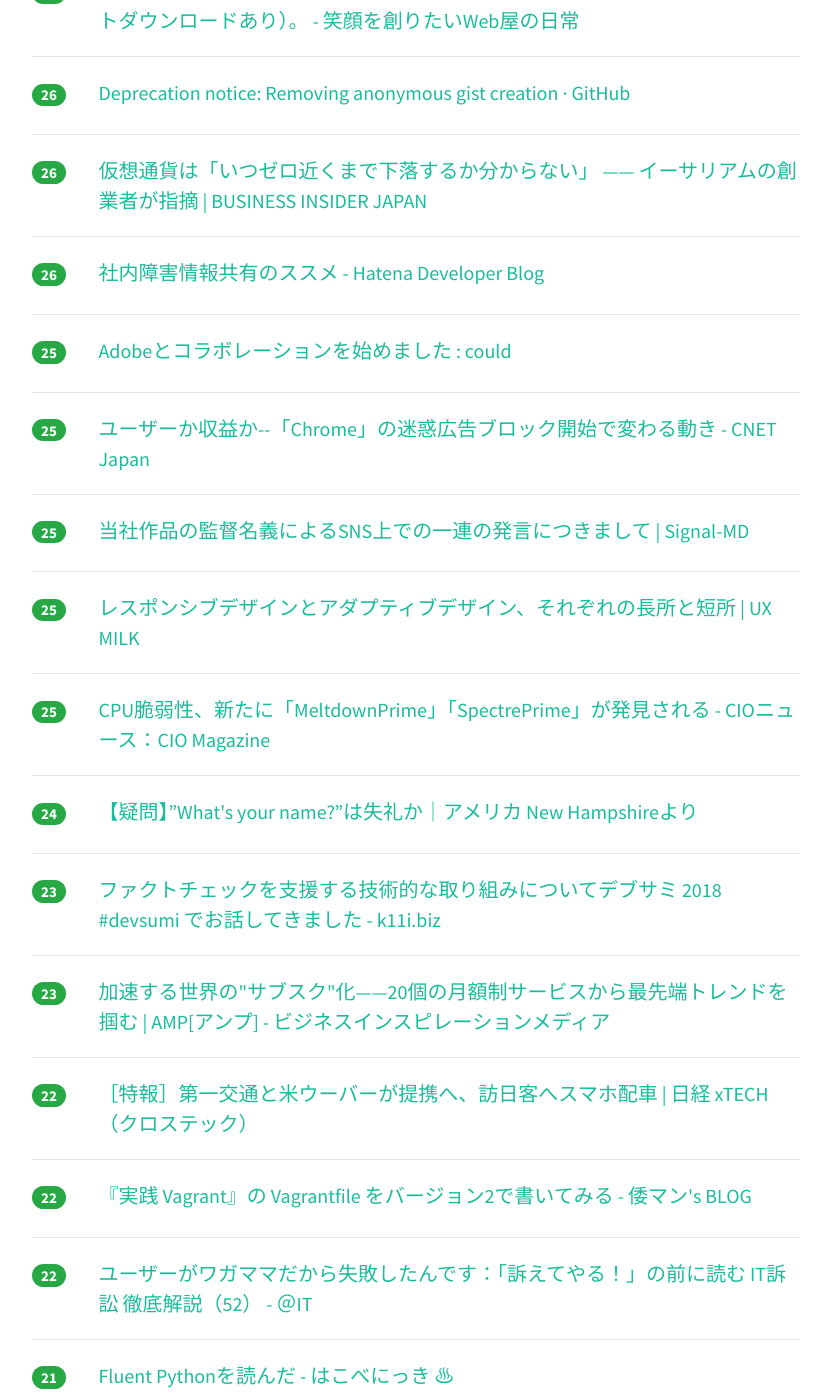
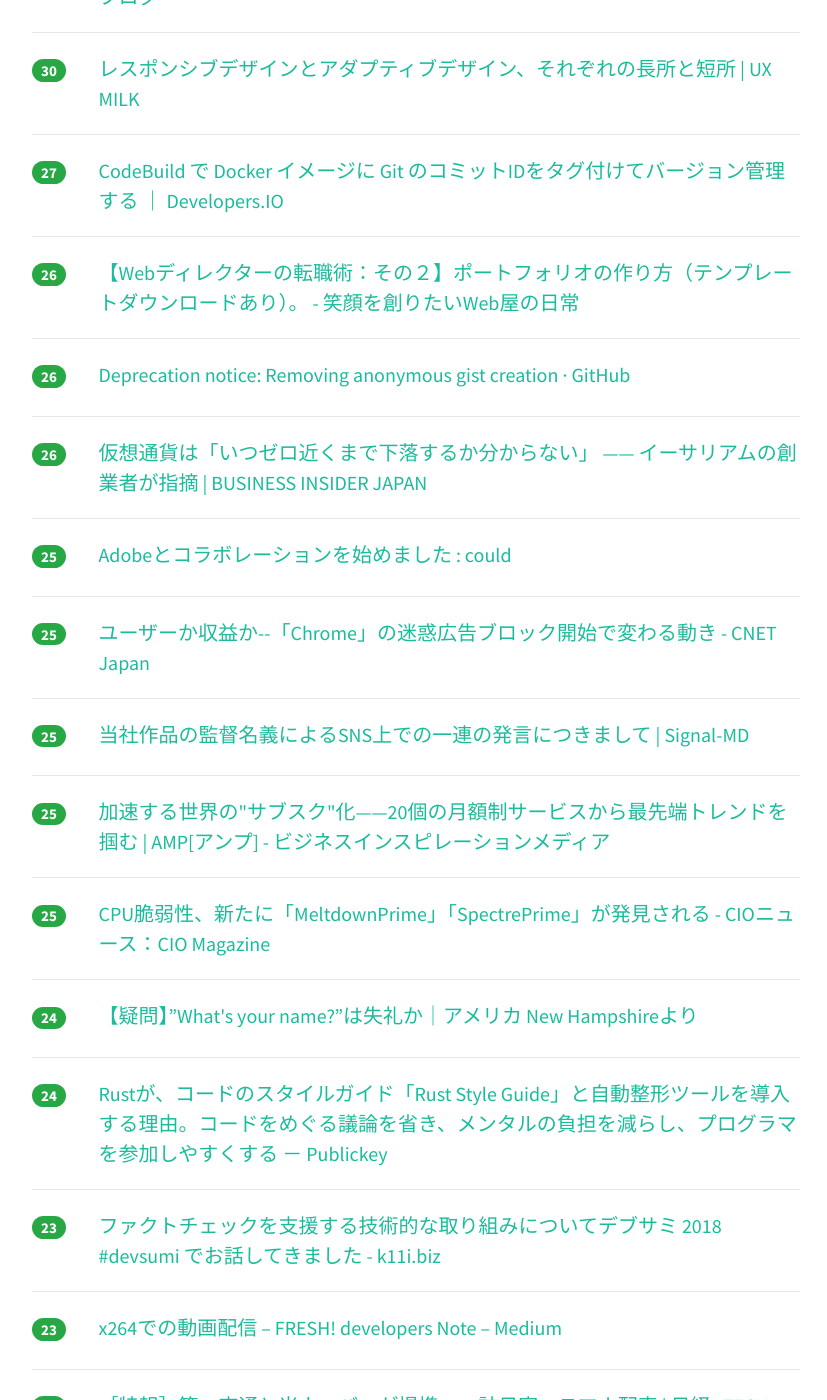
Before and after one commit to yatta47/hatena-matome-site, a Jekyll site: the page built from _posts/2018-02-19-hatena.md, in a window 1280 px wide and 1400 px high, scrolled down 3776 px. Shown: the whole window, without its empty margins (224-1051 px from the left). Built offline with Jekyll 4.4.1, drawn with Linux system fonts in a browser that asks for light colours; nearby versions of some CDN libraries; some of the changed text lies outside the part shown.

Commit message:
Updated 2018-02-19

```diff
--- a/_posts/2018-02-19-hatena.md
+++ b/_posts/2018-02-19-hatena.md
@@ -67,6 +67,11 @@ tags: [it-hotentry]
 </div>
 <hr>
 <div class="row">
+<div class="col-1"><span class="badge badge-pill badge-success h2">81</span></div>
+<div class="col-11"><a href='http://developer.hatenastaff.com/entry/2018/02/19/180000' target='_blank'>社内障害情報共有のススメ - Hatena Developer Blog</a></div>
+</div>
+<hr>
+<div class="row">
 <div class="col-1"><span class="badge badge-pill badge-success h2">74</span></div>
 <div class="col-11"><a href='https://www.suzukikenichi.com/blog/keynote-at-amp-conf-2018/' target='_blank'>2018年の AMP はどう進化するのか？ AMP Conf 2018基調講演レポート | 海外SEO情報ブログ</a></div>
 </div>
@@ -74,6 +79,11 @@ tags: [it-hotentry]
 <div class="row">
 <div class="col-1"><span class="badge badge-pill badge-success h2">68</span></div>
 <div class="col-11"><a href='http://jp.techcrunch.com/2018/02/16/2018-02-15-mongodb-gets-support-for-multi-document-acid-transactions/' target='_blank'>MongoDBがマルチドキュメントのACIDトランザクションをサポート、三年がかりの大工事で | TechCrunch Japan</a></div>
+</div>
+<hr>
+<div class="row">
+<div class="col-1"><span class="badge badge-pill badge-success h2">64</span></div>
+<div class="col-11"><a href='https://k-tai.watch.impress.co.jp/docs/news/1107064.html' target='_blank'>電源・配線不要でトイレの「満室」表示するIoT、二条城で実験運用も - ケータイ Watch</a></div>
 </div>
 <hr>
 <div class="row">
@@ -177,6 +187,11 @@ tags: [it-hotentry]
 </div>
 <hr>
 <div class="row">
+<div class="col-1"><span class="badge badge-pill badge-success h2">30</span></div>
+<div class="col-11"><a href='http://uxmilk.jp/68884' target='_blank'>レスポンシブデザインとアダプティブデザイン、それぞれの長所と短所 | UX MILK</a></div>
+</div>
+<hr>
+<div class="row">
 <div class="col-1"><span class="badge badge-pill badge-success h2">27</span></div>
 <div class="col-11"><a href='https://dev.classmethod.jp/cloud/aws/docker-image-tag-git-commit-id-by-codebuild/' target='_blank'>CodeBuild で Docker イメージに Git のコミットIDをタグ付けてバージョン管理する ｜ Developers.IO</a></div>
 </div>
@@ -197,11 +212,6 @@ tags: [it-hotentry]
 </div>
 <hr>
 <div class="row">
-<div class="col-1"><span class="badge badge-pill badge-success h2">26</span></div>
-<div class="col-11"><a href='http://developer.hatenastaff.com/entry/2018/02/19/180000' target='_blank'>社内障害情報共有のススメ - Hatena Developer Blog</a></div>
-</div>
-<hr>
-<div class="row">
 <div class="col-1"><span class="badge badge-pill badge-success h2">25</span></div>
 <div class="col-11"><a href='http://www.yasuhisa.com/could/article/adobe-creative-station/' target='_blank'>Adobeとコラボレーションを始めました : could</a></div>
 </div>
@@ -218,7 +228,7 @@ tags: [it-hotentry]
 <hr>
 <div class="row">
 <div class="col-1"><span class="badge badge-pill badge-success h2">25</span></div>
-<div class="col-11"><a href='http://uxmilk.jp/68884' target='_blank'>レスポンシブデザインとアダプティブデザイン、それぞれの長所と短所 | UX MILK</a></div>
+<div class="col-11"><a href='https://amp.review/2018/02/19/subscription-20/' target='_blank'>加速する世界の"サブスク"化——20個の月額制サービスから最先端トレンドを掴む | AMP[アンプ] - ビジネスインスピレーションメディア</a></div>
 </div>
 <hr>
 <div class="row">
@@ -232,13 +242,18 @@ tags: [it-hotentry]
 </div>
 <hr>
 <div class="row">
+<div class="col-1"><span class="badge badge-pill badge-success h2">24</span></div>
+<div class="col-11"><a href='http://www.publickey1.jp/blog/18/rustrust_style_guide.html' target='_blank'>Rustが、コードのスタイルガイド「Rust Style Guide」と自動整形ツールを導入する理由。コードをめぐる議論を省き、メンタルの負担を減らし、プログラマを参加しやすくする － Publickey</a></div>
+</div>
+<hr>
+<div class="row">
 <div class="col-1"><span class="badge badge-pill badge-success h2">23</span></div>
 <div class="col-11"><a href='https://k11i.biz/blog/2018/02/19/developers-summit-2018/' target='_blank'>ファクトチェックを支援する技術的な取り組みについてデブサミ 2018 #devsumi でお話してきました - k11i.biz</a></div>
 </div>
 <hr>
 <div class="row">
 <div class="col-1"><span class="badge badge-pill badge-success h2">23</span></div>
-<div class="col-11"><a href='https://amp.review/2018/02/19/subscription-20/' target='_blank'>加速する世界の"サブスク"化——20個の月額制サービスから最先端トレンドを掴む | AMP[アンプ] - ビジネスインスピレーションメディア</a></div>
+<div class="col-11"><a href='https://medium.com/fresh-developers-note/96c87fa2c1c3' target='_blank'>x264での動画配信 – FRESH! developers Note – Medium</a></div>
 </div>
 <hr>
 <div class="row">
@@ -277,11 +292,6 @@ tags: [it-hotentry]
 </div>
 <hr>
 <div class="row">
-<div class="col-1"><span class="badge badge-pill badge-success h2">21</span></div>
-<div class="col-11"><a href='https://k-tai.watch.impress.co.jp/docs/news/1107064.html' target='_blank'>電源・配線不要でトイレの「満室」表示するIoT、二条城で実験運用も - ケータイ Watch</a></div>
-</div>
-<hr>
-<div class="row">
 <div class="col-1"><span class="badge badge-pill badge-success h2">20</span></div>
 <div class="col-11"><a href='https://akiba-pc.watch.impress.co.jp/docs/news/news/1107005.html' target='_blank'>16GB eMMC搭載の高性能小型ボード「Tinker Board S」が発売 - AKIBA PC Hotline!</a></div>
 </div>
@@ -293,12 +303,12 @@ tags: [it-hotentry]
 <hr>
 <div class="row">
 <div class="col-1"><span class="badge badge-pill badge-success h2">20</span></div>
-<div class="col-11"><a href='https://medium.com/fresh-developers-note/96c87fa2c1c3' target='_blank'>x264での動画配信 – FRESH! developers Note – Medium</a></div>
+<div class="col-11"><a href='http://www.itmedia.co.jp/news/articles/1802/19/news074.html' target='_blank'>82歳のiPhoneアプリ開発者を支え続ける、62歳女性秘書の正体 - ITmedia NEWS</a></div>
 </div>
 <hr>
 <div class="row">
 <div class="col-1"><span class="badge badge-pill badge-success h2">20</span></div>
-<div class="col-11"><a href='http://www.itmedia.co.jp/news/articles/1802/19/news074.html' target='_blank'>82歳のiPhoneアプリ開発者を支え続ける、62歳女性秘書の正体 - ITmedia NEWS</a></div>
+<div class="col-11"><a href='https://www.nikkei.com/article/DGXMZO27085390Z10C18A2000000/' target='_blank'>「ゾゾスーツ」到着、試してみた　自動採寸と誤差も　　：日本経済新聞</a></div>
 </div>
 <hr>
 <div class="row">
@@ -309,6 +319,11 @@ tags: [it-hotentry]
 <div class="row">
 <div class="col-1"><span class="badge badge-pill badge-success h2">19</span></div>
 <div class="col-11"><a href='https://pc.watch.impress.co.jp/docs/column/kaigai/1107078.html' target='_blank'>【後藤弘茂のWeekly海外ニュース】IntelがディスクリートGPUのプロトタイプを発表 - PC Watch</a></div>
+</div>
+<hr>
+<div class="row">
+<div class="col-1"><span class="badge badge-pill badge-success h2">19</span></div>
+<div class="col-11"><a href='https://anond.hatelabo.jp/20180219193428' target='_blank'>増田書き始めて思ったけど</a></div>
 </div>
 <hr>
 <div class="row">
@@ -343,12 +358,12 @@ tags: [it-hotentry]
 <hr>
 <div class="row">
 <div class="col-1"><span class="badge badge-pill badge-success h2">17</span></div>
-<div class="col-11"><a href='http://www.publickey1.jp/blog/18/rustrust_style_guide.html' target='_blank'>Rustが、コードのスタイルガイド「Rust Style Guide」と自動整形ツールを導入する理由。コードをめぐる議論を省き、メンタルの負担を減らし、プログラマを参加しやすくする － Publickey</a></div>
+<div class="col-11"><a href='http://rni-dev.hatenablog.com/entry/2018/02/19/120249' target='_blank'>イミュータブルデータモデルへの取り組み with Ruby on Rails - リサーチ・アンド・イノベーション 開発者ブログ</a></div>
 </div>
 <hr>
 <div class="row">
-<div class="col-1"><span class="badge badge-pill badge-success h2">17</span></div>
-<div class="col-11"><a href='http://rni-dev.hatenablog.com/entry/2018/02/19/120249' target='_blank'>イミュータブルデータモデルへの取り組み with Ruby on Rails - リサーチ・アンド・イノベーション 開発者ブログ</a></div>
+<div class="col-1"><span class="badge badge-pill badge-success h2">16</span></div>
+<div class="col-11"><a href='http://gigazine.net/news/20180219-curling-stone-science/' target='_blank'>「カーリングのストーンはなぜ曲がるのか？」という何百年も続いた謎を研究者らが解明 - GIGAZINE</a></div>
 </div>
 <hr>
 <div class="row">
@@ -367,6 +382,11 @@ tags: [it-hotentry]
 </div>
 <hr>
 <div class="row">
+<div class="col-1"><span class="badge badge-pill badge-success h2">12</span></div>
+<div class="col-11"><a href='https://togetter.com/li/1201067' target='_blank'>【ご報告】昨日菅野は「凍結理由の開示」を求めるためTwitterジャパン株式会社を訪問しました。 - Togetter</a></div>
+</div>
+<hr>
+<div class="row">
 <div class="col-1"><span class="badge badge-pill badge-success h2">11</span></div>
 <div class="col-11"><a href='http://www.slideshare.net/ama-ch/ss-88211277' target='_blank'>現役スクラムマスターが考える「こんなプロダクトオーナーは嫌だ」</a></div>
 </div>
```
Also changed, not shown: other parts of _posts/2018-02-19-hatena.md (+2 -2 lines).
